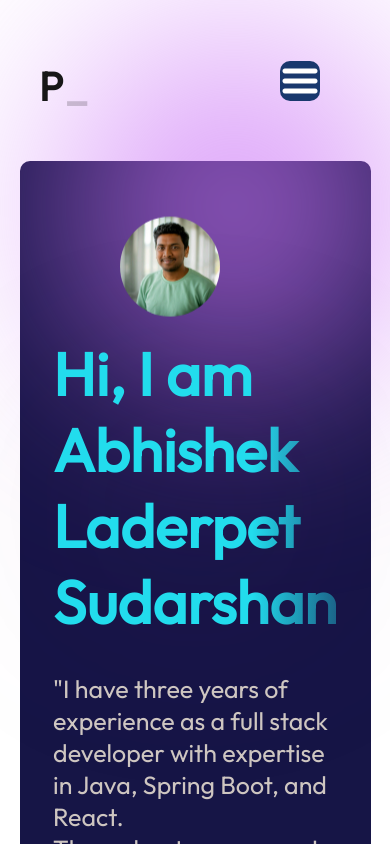
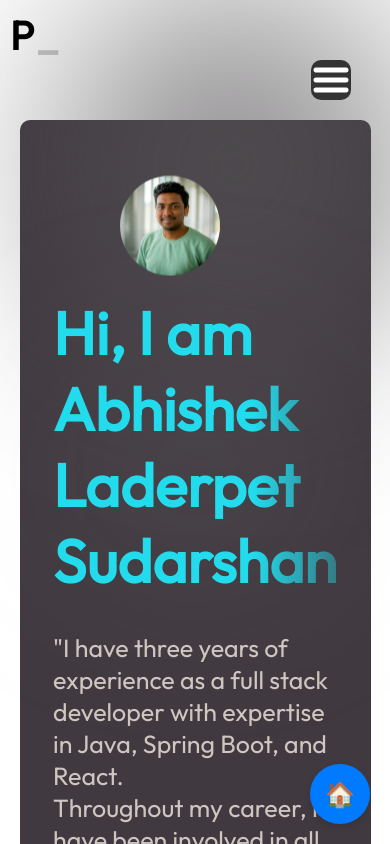
Before and after one commit to AbhiGoku/My-Portfolio, a React (Vite) app: page / in a window 390 px wide. Shown: the top 844 px of the page. Built offline with nearby package versions, Linux system fonts and the light colour scheme.

Commit message:
Added home button and changed the bg for all pages

```diff
--- a/src/Components/About/About.module.css
+++ b/src/Components/About/About.module.css
@@ -2,7 +2,7 @@
 
 .container{
   position: inherit;
-  background-color: #308a69;
+  background-color: #403a40;
   border-radius: 15px;
   padding: 73px;
   margin-top:140px;
@@ -57,7 +57,7 @@
   border-radius: 25px;
   list-style: none;
   padding: 30px;
-  background-image: linear-gradient(90deg, rgba(4, 29, 29, 0.5) 0%,rgba(87, 29, 29, 0.2) 100%);
+  background-image: linear-gradient(90deg, rgba(128, 224, 224, 0.5) 0%,rgba(87, 29, 29, 0.2) 100%);
   background-size: 0 100%;
   background-repeat: no-repeat;
   transition: 0.4s;
--- a/src/Components/Contact/Contact.module.css
+++ b/src/Components/Contact/Contact.module.css
@@ -3,7 +3,7 @@
 .container{
   color: var(--color-text);
   margin-top: 120px;
-  background-color: var(--color-secondary);
+  background-color: #0c0c0c;
   display: flex;
   flex-direction: row;
   justify-content: space-around;
--- a/src/Components/Experience/Experience.module.css
+++ b/src/Components/Experience/Experience.module.css
@@ -7,7 +7,7 @@
   padding: 69px;
   margin-left: 10%;
   margin-right: 10%;
-  background-color: #8b006a;
+  background-color: #403a40;
   border-radius: 10px;
 }
 
@@ -75,7 +75,7 @@
   align-items: center;
   gap:17px;
   background: #2258bb;
-  background:linear-gradient(90deg,#b76ce2 0%,rgba(13, 213, 83, 0) 110%) ;
+  background:linear-gradient(90deg,#8b8191 0%,rgba(13, 213, 83, 0) 110%) ;
   border-radius: 10px;
   padding: 24px;
 }
--- a/src/Components/Hero/Hero.module.css
+++ b/src/Components/Hero/Hero.module.css
@@ -9,7 +9,7 @@
   z-index: 1;
   margin-left: 10%;
   margin-right: 10%;
-  background-color: #161546;
+  background-color: #403a40;
   border-radius: 10px;
   padding:50px;
 
@@ -117,7 +117,7 @@
   top:-130px;
   left:10vw;
   border-radius: 764px;
-  background: rgba(204, 118, 247, 0.7);
+  background: rgba(87, 85, 88, 0.7);
   filter: blur(100px);
 }
 
@@ -130,7 +130,7 @@
   top:250px;
   left:10vw;
   border-radius: 764px;
-  background: rgba(97, 10, 125, 0.1);
+  background: rgba(199, 186, 204, 0.1);
   filter: blur(100px);
 }
 
--- a/src/Components/NavBar/NavBar.jsx
+++ b/src/Components/NavBar/NavBar.jsx
@@ -1,4 +1,4 @@
-import React, { useState, useEffect } from "react";
+import React, { useState } from "react";
 import { Typewriter } from "react-simple-typewriter";
 
 import styles from "./NavBar.module.css";
@@ -7,6 +7,13 @@ import { getImageUrl } from "../../utils";
 
 function NavBar() {
   const [menuOpen, setMenuOpen] = useState(false);
+
+  const scrollToTop = () => {
+    window.scrollTo({
+      top: 0,
+      behavior: "smooth",
+    });
+  };
 
   return (
     <>
@@ -54,6 +61,12 @@ function NavBar() {
           </ul>
         </div>
       </nav>
+
+      {/* Fun Home Button */}
+      <button className={styles.homeButton} onClick={scrollToTop}>
+        🏠
+        <span className={styles.tooltip}>Back to Top!</span>
+      </button>
     </>
   );
 }
--- a/src/Components/NavBar/NavBar.module.css
+++ b/src/Components/NavBar/NavBar.module.css
@@ -1,101 +1,151 @@
-@import  "../../vars.css";
+@import "../../vars.css";
 
-.navbar{
+/* Navbar */
+.navbar {
   position: relative;
+  top: 0;
+  left: 0;
+  width: 100%;
   display: flex;
   align-items: center;
   justify-content: space-between;
-  padding-top: 61px;
-  z-index: 2;
-  margin: 0 10%;
-  border-radius: 10px;
+  padding: 15px 10%;
+  background-color: transparent;
+  transition: background-color 0.3s ease, box-shadow 0.3s ease;
+  z-index: 100;
 }
 
-.title{
+.navScrolled {
+  background-color: rgba(25, 56, 109, 0.9);
+  box-shadow: 0 4px 6px rgba(0, 0, 0, 0.1);
+}
+
+.title {
   font-size: 40px;
   font-weight: 600;
   text-decoration: none;
-  color: rgb(23, 23, 23);
+  color: #000000;
+  cursor: pointer;
 }
 
-
-.menu{
+.menu {
   display: flex;
 }
 
-.menuItems{
+.menuItems {
   display: flex;
-  gap: 47px;
+  gap: 30px;
   list-style: none;
+  transition: all 0.3s ease;
 }
 
-.menuItems a{
+.menuItems a {
   font-size: 25px;
   text-decoration: none;
-  color: #d7511c;
+  color: #000000;
+  position: relative;
 }
-.menuImg{
+
+.menuItems a::after {
+  content: "";
+  position: absolute;
+  left: 0;
+  bottom: -5px;
+  width: 0;
+  height: 2px;
+  background: #ff5722;
+  transition: width 0.3s ease;
+}
+
+.menuItems a:hover::after {
+  width: 100%;
+}
+
+.menuImg {
   display: none;
 }
 
-.wavingHand{
-  animation-name: floating;
-  animation-duration: 5s;
-  animation-iteration-count: infinite;
-  animation-timing-function: ease-in-out;
-}
-@keyframes floating {
-  0%{
-    transform: translate(0,0px);
-  }
-  50%{
-    transform: translate(5px,10px);
-  }
-  100%{
-    transform: translate(0,0px);
-  }
+.homeButton {
+  position: fixed;
+  right: 20px;
+  bottom: 20px;
+  background-color: #007bff;
+  color: #fff;
+  border: none;
+  border-radius: 50%;
+  width: 60px;
+  height: 60px;
+  display: flex;
+  align-items: center;
+  justify-content: center;
+  font-size: 24px;
+  cursor: pointer;
+  box-shadow: 0 4px 6px rgba(0, 0, 0, 0.1);
+  transition: transform 0.3s ease, box-shadow 0.3s ease, background-color 0.3s;
+  z-index: 1000;
 }
 
-/* apply the styles only when the size is 830px or less(mobile screen) */
-@media screen and (max-width:830px){
-  .navbar{
+.homeButton:hover {
+  transform: scale(1.2) rotate(360deg);
+  background-color: #ff5722;
+  box-shadow: 0 6px 8px rgba(0, 0, 0, 0.2);
+}
+
+.tooltip {
+  visibility: hidden;
+  position: absolute;
+  bottom: 70px;
+  background-color: #333;
+  color: #fff;
+  text-align: center;
+  border-radius: 4px;
+  padding: 5px;
+  font-size: 12px;
+  opacity: 0;
+  transition: opacity 0.3s ease;
+}
+
+.homeButton:hover .tooltip {
+  visibility: visible;
+  opacity: 1;
+}
+
+/* Mobile styles */
+@media screen and (max-width: 830px) {
+  .navbar {
     flex-direction: column;
     align-items: flex-start;
+    padding: 10px;
   }
-  .menuImg{
-    display:inline;
-    background-color: rgb(25,56,109);
+
+  .menuImg {
+    display: inline;
+    background-color: #333;
     border-radius: 10px;
   }
-  .menu{
+
+  .menu {
     position: absolute;
-    right: 0;
-    margin-right: 10%;
+    top: 60px;
+    right: 10%;
     flex-direction: column;
     align-items: flex-end;
-    gap: 11px;
+    gap: 10px;
     z-index: 3;
   }
 
-  .menuBtn{
-    display: block;
-    cursor: pointer;
-  }
-
-  .menuItems{
+  .menuItems {
     display: none;
     flex-direction: column;
     align-items: center;
-    gap:13px;
+    gap: 15px;
     border-radius: 10px;
-    background-color: rgb(25,56,109);
-    background: linear-gradient(0deg, rgba(25,56,109,0.2) 0%, rgba(25,56,109,1) 100%);
-    padding: 24px 33px;
-    box-shadow: 0 0 4px 0 rgba(89, 56, 76, .25);
-    background-color: black;
+    background: rgba(25, 56, 109, 0.9);
+    padding: 20px 30px;
+    box-shadow: 0 0 4px rgba(0, 0, 0, 0.25);
   }
-  .menuOpen{
+
+  .menuOpen {
     display: flex;
-    z-index: 1;
   }
 }
--- a/src/Components/Projects/ProjectCard.module.css
+++ b/src/Components/Projects/ProjectCard.module.css
@@ -4,7 +4,7 @@
   display: flex;
   flex-direction: column;
   border-radius: 10px;
-  background: linear-gradient(180deg,#880cab 0%,#be9fd2 100%);
+  background: linear-gradient(180deg,#8a868c 0%,#be9fd2 100%);
   box-shadow: 0 16px 14px 0 #070a01;
   padding: 18px 24px;
   max-width: 345px;
--- a/src/Components/Projects/Projects.module.css
+++ b/src/Components/Projects/Projects.module.css
@@ -5,7 +5,7 @@
   color: var(--color-text);
   margin-left:10%;
   margin-right:10%;
-  background-color: gray;
+  background-color: #403a40;
   padding: 69px;
   border-radius: 10px;
 }
```
